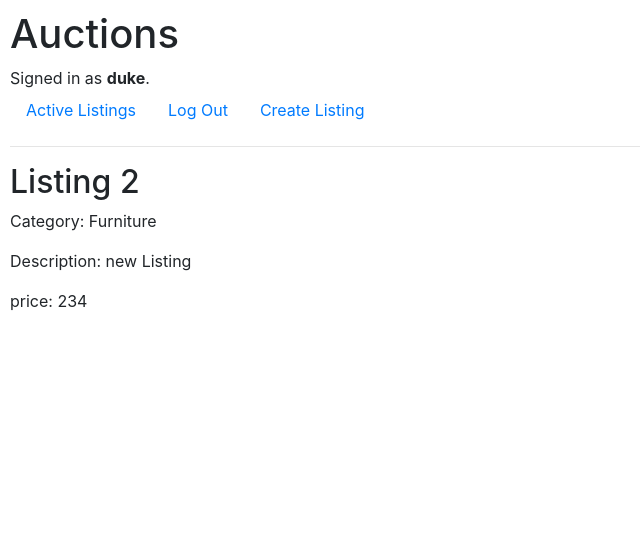
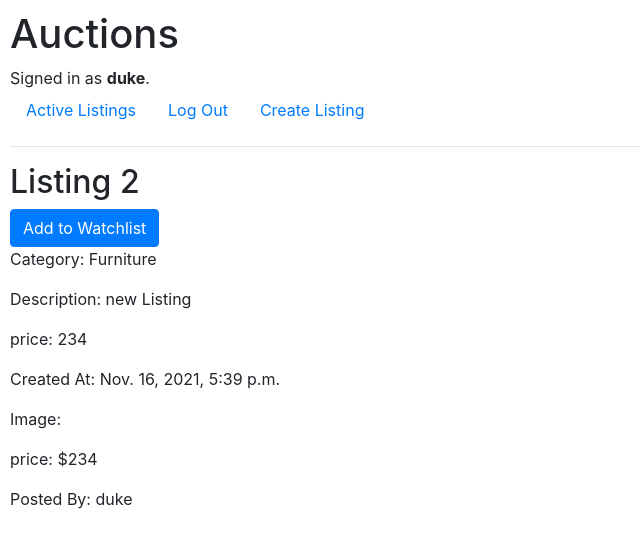
Before and after one commit to etentuk/commerce, a Django app: page /listing/2 in a window 1280 px wide. Shown: the top 548 px of the page, without its empty margins (0-640 px from the left). Run offline with Django 3.2, Linux system fonts and the light colour scheme; a user stored in the database is signed in; data comes from the database, SQL or seed files in the repository; both versions use the stored data as it was after the commit; some libraries are stand-ins or nearby versions.

Commit message:
add items to watchlist

```diff
--- a/auctions/admin.py
+++ b/auctions/admin.py
@@ -1,13 +1,17 @@
 from typing import List
 from django.contrib import admin
-from .models import Categories, Listing, User
+from .models import Categories, Listing, User, WatchList
 
 
 class ListingDisplay(admin.ModelAdmin):
     list_display = ("title", "category", "price", "created_at")
 
 
+class WatchListDisplay(admin.ModelAdmin):
+    list_display = ("item", "date_added")
+
     # Register your models here.
 admin.site.register(Listing, ListingDisplay)
 admin.site.register(Categories)
 admin.site.register(User)
+admin.site.register(WatchList, WatchListDisplay)
--- a/auctions/apps.py
+++ b/auctions/apps.py
@@ -2,4 +2,5 @@
 
 
 class AuctionsConfig(AppConfig):
+    default_auto_field = 'django.db.models.AutoField'
     name = 'auctions'
--- a/auctions/models.py
+++ b/auctions/models.py
@@ -29,3 +29,14 @@
 
     def __str__(self):
         return f"{self.name}"
+
+
+class WatchList(models.Model):
+    item = models.ForeignKey(
+        Listing, on_delete=CASCADE, related_name='watchlist_items')
+    owner = models.ForeignKey(
+        User, on_delete=CASCADE, related_name='watchlist_items')
+    date_added = models.DateTimeField(auto_now_add=True)
+
+    def __str__(self) -> str:
+        return f"{self.item}"
--- a/auctions/templates/auctions/listing.html
+++ b/auctions/templates/auctions/listing.html
@@ -4,17 +4,24 @@
 {% if listing %}
 
 
+
 <h2>{{listing.title}}</h2>
 <div>
+    {% if in_watchlist %}
+    <a class="btn btn-primary" href="{% url 'watchlist_action' 'remove' listing.id %}" role="button">Remove from
+        Watchlist</a>
+    {% else %}
+    <a class="btn btn-primary" href="{% url 'watchlist_action' 'add' listing.id %}" role="button">Add to Watchlist</a>
+    {% endif %}
+
     <p>Category: {{listing.category}}</p>
     <p>Description: {{listing.description}}</p>
     <p>price: {{listing.price}}</p>
-</div>
-{% else %}
-<h1>Error 404: Not Found!</h1>
+    <p>Created At: {{listing.created_at}}</p>
+    <p>Image: {{listing.image_url}}</p>
+    <p>price: ${{listing.price}}</p>
+    <p>Posted By: {{listing.owner}}</p>
+</div> {% else %} <h1>Error 404: Not Found!</h1>
 <p>This listing does not exist</p>
 {% endif %}
-
-
-
 {% endblock %}
--- a/auctions/urls.py
+++ b/auctions/urls.py
@@ -8,5 +8,7 @@
     path("logout", views.logout_view, name="logout"),
     path("register", views.register, name="register"),
     path("create_listing", views.create_listing, name="create_listing"),
-    path("listing/<int:listing_id>", views.listing, name="listing")
+    path("listing/<int:listing_id>", views.listing, name="listing"),
+    path("watchlist/<str:action>/<int:listing_id>",
+         views.watchlist_action, name="watchlist_action")
 ]
--- a/auctions/views.py
+++ b/auctions/views.py
@@ -7,7 +7,7 @@
 from .forms import ListingForm
 from django.core.exceptions import ObjectDoesNotExist
 
-from .models import Listing, User
+from .models import Listing, User, WatchList
 
 
 def index(request):
@@ -84,11 +84,28 @@
 
 
 def listing(request, listing_id):
-    listing = None
     try:
         listing = Listing.objects.get(pk=listing_id)
     except ObjectDoesNotExist:
         listing = None
+    try:
+        added = listing.watchlist_items.get(owner=request.user)
+    except ObjectDoesNotExist:
+        added = None
+
     return render(request, "auctions/listing.html", {
-        "listing": listing
-    })
+        "listing": listing,
+        "in_watchlist": added, })
+
+
+def watchlist_action(request, action, listing_id):
+    listing = Listing.objects.get(pk=listing_id)
+    match action:
+        case 'add':
+            WatchList.objects.create(
+                item=listing, owner=request.user)
+        case 'remove':
+            WatchList.objects.filter(owner=request.user, item=listing).delete()
+        case _:
+            return
+    return HttpResponseRedirect(reverse("listing", args=[listing_id]))
```
Also changed, not shown: auctions/migrations/0009_watchlist.py (added), auctions/migrations/0010_auto_20211118_1308.py (added), auctions/migrations/0011_auto_20211118_1309.py (added), db.sqlite3.
